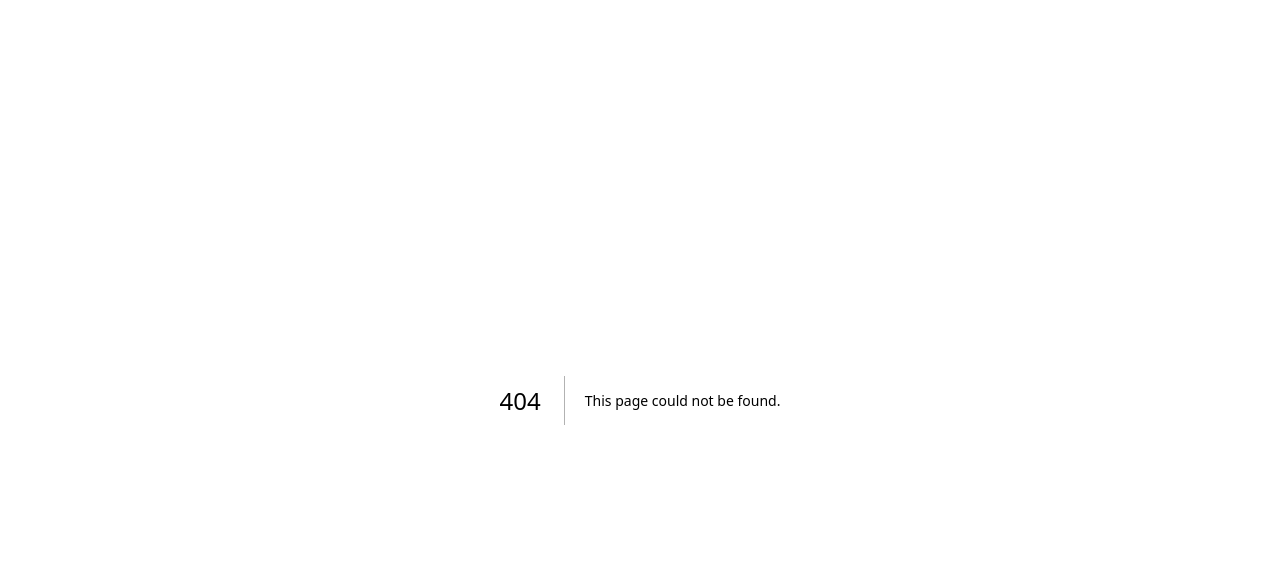
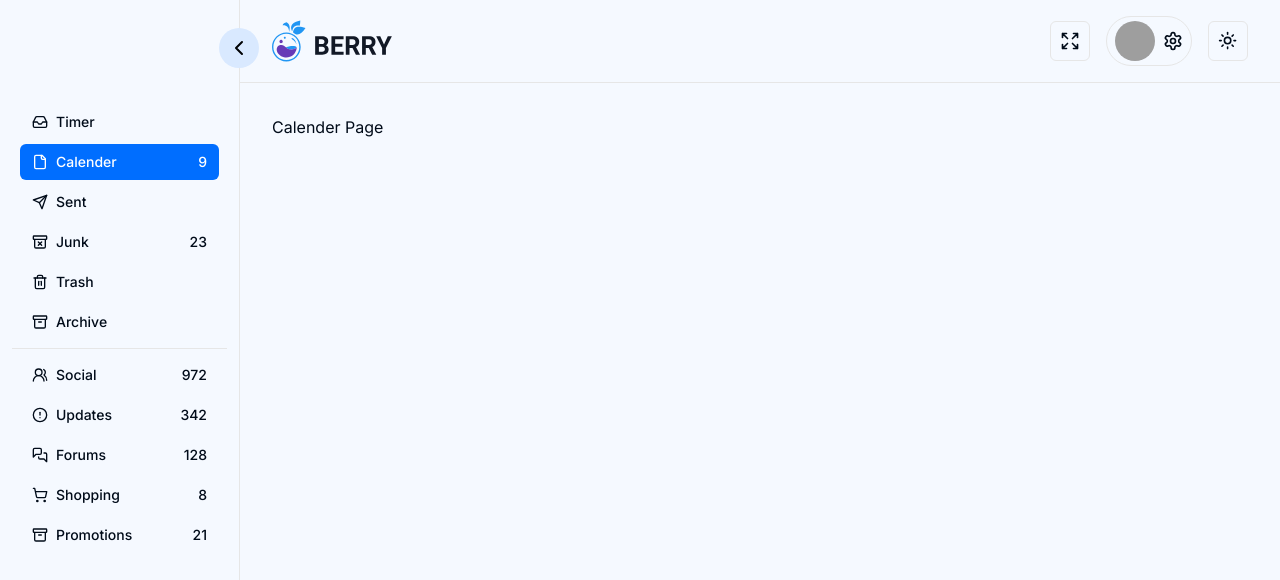
Before and after one commit to sumit-kr-das/clocknotes, a Next.js app: page /calender in a window 1280 px wide. Before the commit this address had no page. Shown: the top 580 px of the page. Built offline with nearby package versions, Linux system fonts and the light colour scheme; grey boxes are pictures that could not be loaded.

Commit message:
timmer sidebar added

```diff
--- /dev/null
+++ b/src/app/(main)/calender/page.tsx
@@ -0,0 +1,11 @@
+import React from "react";
+
+const CalenderPage = () => {
+  return (
+    <div>
+      <h1>Calender Page</h1>
+    </div>
+  );
+};
+
+export default CalenderPage;
--- a/src/app/(main)/layout.tsx
+++ b/src/app/(main)/layout.tsx
@@ -1,13 +1,17 @@
+import React from "react";
 import TimerNavigation from "@/components/timer/timer-navigation";
 import TimerSidebar from "@/components/timer/timer-sidebar";
-import React from "react";
 
 const MainLayout = ({ children }: { children: React.ReactNode }) => {
   return (
-    <main className="h-full">
-      <TimerNavigation />
+    <main className="min-h-screen w-full flex">
+      {/* sidebar */}
       <TimerSidebar />
-      {children}
+      {/* main */}
+      <div className="w-full">
+        <TimerNavigation />
+        <div className="p-8">{children}</div>
+      </div>
     </main>
   );
 };
--- /dev/null
+++ b/src/components/timer/timer-nav.tsx
@@ -0,0 +1,105 @@
+"use client";
+
+import Link from "next/link";
+import { LucideIcon } from "lucide-react";
+
+import { cn } from "@/lib/utils";
+import {
+  Tooltip,
+  TooltipContent,
+  TooltipProvider,
+  TooltipTrigger,
+} from "../ui/tooltip";
+import { buttonVariants } from "../ui/button";
+import { usePathname } from "next/navigation";
+
+interface NavProps {
+  isCollapsed: boolean;
+  links: {
+    title: string;
+    label?: string;
+    icon: LucideIcon;
+    variant: "default" | "ghost";
+    href: string;
+  }[];
+}
+
+const TimerNav = ({ links, isCollapsed }: NavProps) => {
+  const path = usePathname();
+
+  return (
+    <TooltipProvider>
+      <div
+        data-collapsed={isCollapsed}
+        className="group flex flex-col gap-4 py-2 data-[collapsed=true]:py-2"
+      >
+        <nav className="grid gap-1 px-2 group-[[data-collapsed=true]]:justify-center group-[[data-collapsed=true]]:px-2">
+          {links.map((link, index) =>
+            isCollapsed ? (
+              <Tooltip key={index} delayDuration={0}>
+                <TooltipTrigger asChild>
+                  <Link
+                    href={link.href}
+                    className={cn(
+                      buttonVariants({
+                        variant: link.href === path ? "default" : "ghost",
+                        size: "icon",
+                      }),
+                      "h-9 w-9",
+                      link.variant === "default" &&
+                        "dark:bg-muted dark:text-muted-foreground dark:hover:bg-muted dark:hover:text-white"
+                    )}
+                  >
+                    <link.icon className="h-4 w-4" />
+                    <span className="sr-only">{link.title}</span>
+                  </Link>
+                </TooltipTrigger>
+                <TooltipContent
+                  side="right"
+                  className="flex items-center gap-4"
+                >
+                  {link.title}
+                  {link.label && (
+                    <span className="ml-auto text-muted-foreground">
+                      {link.label}
+                    </span>
+                  )}
+                </TooltipContent>
+              </Tooltip>
+            ) : (
+              <Link
+                key={index}
+                href={link.href}
+                className={cn(
+                  buttonVariants({
+                    variant: link.href === path ? "default" : "ghost",
+                    size: "sm",
+                  }),
+                  link.variant === "default" &&
+                    "dark:bg-muted dark:text-white dark:hover:bg-muted dark:hover:text-white",
+                  "justify-start"
+                )}
+              >
+                <link.icon className="mr-2 h-4 w-4" />
+                {link.title}
+                {link.label && (
+                  <span
+                    className={cn(
+                      "ml-auto",
+                      link.variant === "default" &&
+                        "text-background dark:text-white"
+                    )}
+                  >
+                    {link.label}
+                  </span>
+                )}
+              </Link>
+            )
+          )}
+        </nav>
+      </div>
+    </TooltipProvider>
+  );
+};
+
+export default TimerNav;
--- a/src/components/timer/timer-navigation.tsx
+++ b/src/components/timer/timer-navigation.tsx
@@ -10,7 +10,7 @@ import ToggleFullScreen from "../global/toggle-fullscreen";
 
 const TimerNavigation = () => {
   return (
-    <nav className="p-4 flex items-center justify-between border shadow">
+    <nav className="py-4 px-8 flex items-center justify-between border-b">
       <div>
         <Image src={Logo} width={120} height={60} alt="logo" />
       </div>
--- a/src/components/timer/timer-sidebar.tsx
+++ b/src/components/timer/timer-sidebar.tsx
@@ -1,9 +1,137 @@
+"use client";
 import React from "react";
+import TimerNav from "./timer-nav";
+import {
+  AlertCircle,
+  Archive,
+  ArchiveX,
+  ChevronLeft,
+  ChevronRight,
+  File,
+  Inbox,
+  MessagesSquare,
+  PenBox,
+  Search,
+  Send,
+  ShoppingCart,
+  Trash2,
+  Users2,
+} from "lucide-react";
+import { Separator } from "../ui/separator";
+import { Button } from "../ui/button";
+import { cn } from "@/lib/utils";
 
 const TimerSidebar = () => {
+  const [isCollapsed, setIsCollapsed] = React.useState(false);
+
+  const toggleSidebar = () => {
+    setIsCollapsed(!isCollapsed);
+  };
+
   return (
-    <div>
-      <h1>Sidebar</h1>
+    <div
+      className={cn(
+        "relative  border-r px-3 pb-10 pt-24",
+        isCollapsed ? "min-w-[80px]" : "min-w-[240px]"
+      )}
+    >
+      <div className="absolute -right-[20px] top-7">
+        <Button
+          className="rounded-full p-2"
+          variant="secondary"
+          onClick={toggleSidebar}
+        >
+          {isCollapsed ? <ChevronRight /> : <ChevronLeft />}
+        </Button>
+      </div>
+      <TimerNav
+        isCollapsed={isCollapsed}
+        links={[
+          {
+            title: "Timer",
+            label: "128",
+            icon: Inbox,
+            variant: "default",
+            href: "/timer",
+          },
+          {
+            title: "Calender",
+            label: "9",
+            icon: File,
+            variant: "ghost",
+            href: "/calender",
+          },
+          {
+            title: "Sent",
+            label: "",
+            icon: Send,
+            variant: "ghost",
+            href: "/",
+          },
+          {
+            title: "Junk",
+            label: "23",
+            icon: ArchiveX,
+            variant: "ghost",
+            href: "/",
+          },
+          {
+            title: "Trash",
+            label: "",
+            icon: Trash2,
+            variant: "ghost",
+            href: "/",
+          },
+          {
+            title: "Archive",
+            label: "",
+            icon: Archive,
+            variant: "ghost",
+            href: "/",
+          },
+        ]}
+      />
+      <Separator />
+      <TimerNav
+        isCollapsed={isCollapsed}
+        links={[
+          {
+            title: "Social",
+            label: "972",
+            icon: Users2,
+            variant: "ghost",
+            href: "/",
+          },
+          {
+            title: "Updates",
+            label: "342",
+            icon: AlertCircle,
+            variant: "ghost",
+            href: "/",
+          },
+          {
+            title: "Forums",
+            label: "128",
+            icon: MessagesSquare,
+            variant: "ghost",
+            href: "/",
+          },
+          {
+            title: "Shopping",
+            label: "8",
+            icon: ShoppingCart,
+            variant: "ghost",
+            href: "/",
+          },
+          {
+            title: "Promotions",
+            label: "21",
+            icon: Archive,
+            variant: "ghost",
+            href: "/",
+          },
+        ]}
+      />
     </div>
   );
 };
```
